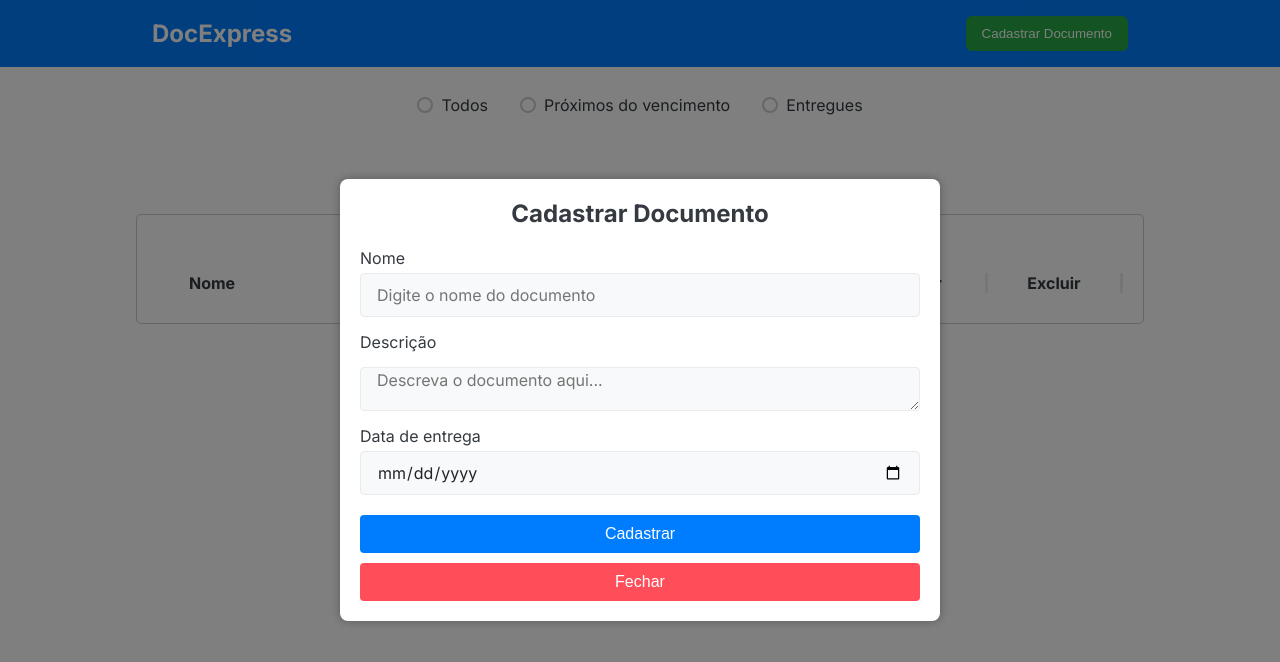
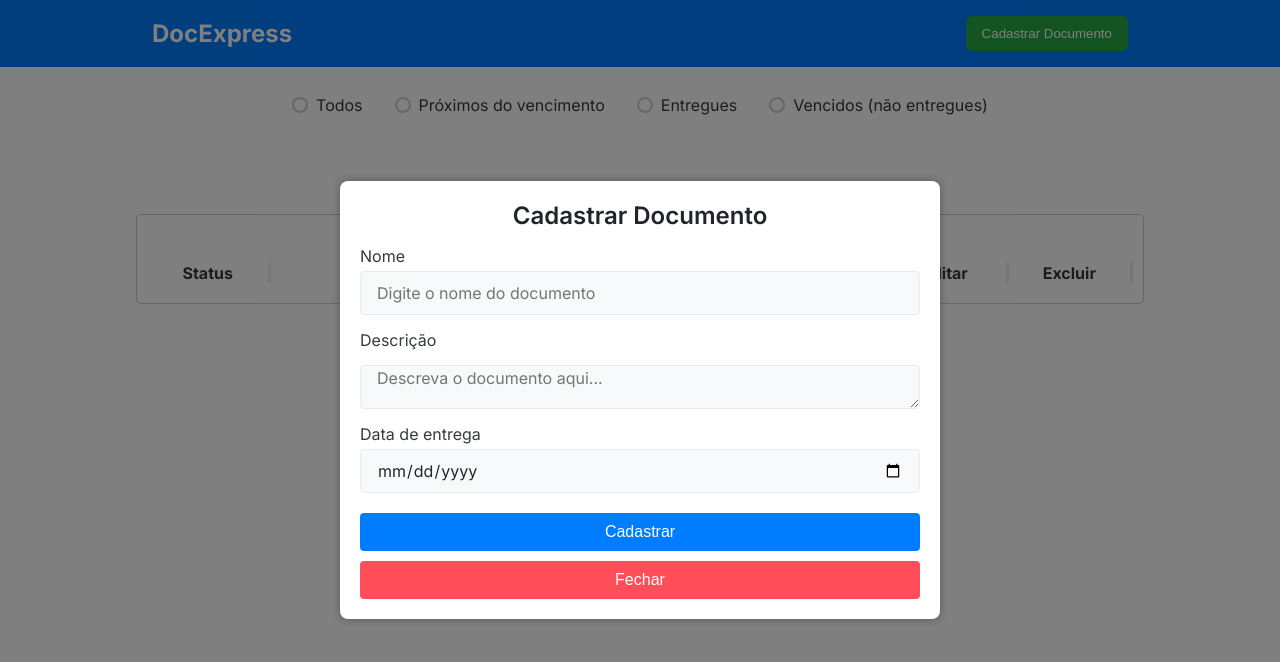
Before and after one commit to projeto-integrador-comp/doc_express_FrontEnd, a React (Vite) app: page /dashboard in a window 1280 px wide. Both pictures are taken after a click on the button "Cadastrar Documento". Shown: the top 662 px of the page. Built offline with nearby package versions, Linux system fonts and the light colour scheme.

Commit message:
alterações no layout, filtros e modais

```diff
--- a/src/components/DocumentForm/DocumentForm.jsx
+++ b/src/components/DocumentForm/DocumentForm.jsx
@@ -1,14 +1,22 @@
 import styles from "./DocumentForm.module.scss";
-import { useState } from "react";
+import { useEffect, useState } from "react";
 import Input from "../Input/Input";
 import Button from "../Button/Button";
 
-const DocumentForm = ({ onAddDocument }) => {
+const DocumentForm = ({ onAddDocument, existingData }) => {
   const [form, setForm] = useState({
     name: "",
     description: "",
     date: "",
   });
+
+  useEffect(() => {
+    if (existingData) {
+      setForm(existingData);
+    } else {
+      setForm({ name: "", description: "", date: "" });
+    }
+  }, [existingData]);
 
   const handleChange = (e) => {
     setForm({ ...form, [e.target.name]: e.target.value });
@@ -24,6 +32,10 @@ const DocumentForm = ({ onAddDocument }) => {
 
   return (
     <form onSubmit={handleSubmit} className={styles.form}>
+      <h2 className={styles.formTitle}>
+        {existingData ? "Editar Documento" : "Cadastrar Documento"}
+      </h2>
+
       <div className={styles.inputContainer}>
         <Input
           label="Nome"
@@ -51,7 +63,9 @@ const DocumentForm = ({ onAddDocument }) => {
           onChange={handleChange}
         />
       </div>
-      <Button type="submit">Cadastrar</Button>
+      <Button type="submit">
+        {existingData ? "Salvar Alterações" : "Cadastrar"}
+      </Button>
     </form>
   );
 };
--- a/src/components/DocumentForm/DocumentForm.module.scss
+++ b/src/components/DocumentForm/DocumentForm.module.scss
@@ -19,3 +19,11 @@
 // .dateContainer > div {
 //   flex: 1;
 // }
+
+.formTitle {
+  font-size: 1.5rem;
+  font-weight: 600;
+  margin-bottom: 1rem;
+  color: var(--gray100);
+  text-align: center;
+}
--- a/src/components/DocumentList/DocumentList.jsx
+++ b/src/components/DocumentList/DocumentList.jsx
@@ -9,7 +9,7 @@ const formatDate = (dateString) => {
   return `${day}-${month}-${year}`;
 };
 
-const DocumentList = ({ documents, setDocuments }) => {
+const DocumentList = ({ documents, setDocuments, onEdit, onDelete }) => {
   const handleCheckboxChange = (index) => {
     setDocuments((prevDocuments) =>
       prevDocuments.map((doc, i) =>
@@ -18,16 +18,10 @@ const DocumentList = ({ documents, setDocuments }) => {
     );
   };
 
-  const handleDelete = (index) => {
-    setDocuments((prevDocuments) =>
-      prevDocuments.filter((_, i) => i !== index)
-    );
-  };
-
   const getStatusDotClass = (doc) => {
-    if (doc.checked) {
-      return styles.statusDotGreen;
-    }
+    // if (doc.checked) {
+    //   return styles.statusDotGreen;
+    // }
 
     const docDate = new Date(doc.date);
     docDate.setHours(0, 0, 0, 0);
@@ -35,22 +29,27 @@ const DocumentList = ({ documents, setDocuments }) => {
     const today = new Date();
     today.setHours(0, 0, 0, 0);
 
-    const sevenDaysFromNow = new Date();
-    sevenDaysFromNow.setDate(today.getDate() + 7);
-    sevenDaysFromNow.setHours(0, 0, 0, 0);
+    const proximosDoVencimento = new Date();
+    proximosDoVencimento.setDate(today.getDate() + 15);
+    proximosDoVencimento.setHours(0, 0, 0, 0);
 
-    if (docDate >= today && docDate <= sevenDaysFromNow) {
+    if (docDate >= today && docDate <= proximosDoVencimento && !doc.checked) {
+      return styles.statusDotYellow;
+    }
+
+    if (docDate <= today && !doc.checked) {
       return styles.statusDotRed;
     }
 
-    return styles.statusDotYellow;
+    // return styles.statusDotYellow;
   };
 
   return (
     <div className={styles.listContainer}>
       <div className={styles.header}>
+        <span className={styles.documentActionHeader}>Status</span>
         <span className={styles.documentNameHeader}>Nome</span>
-        <span className={styles.documentHeader}>Data</span>
+        <span className={styles.documentHeader}>Vencimento</span>
         <span className={styles.documentHeader}>Editar</span>
         <span className={styles.documentHeader}>Excluir</span>
       </div>
@@ -62,12 +61,17 @@ const DocumentList = ({ documents, setDocuments }) => {
             doc.checked ? styles.completed : ""
           }`}
         >
-          <input
-            type="checkbox"
-            checked={doc.checked || false}
-            onChange={() => handleCheckboxChange(index)}
-            className={styles.checkbox}
-          />
+          <div className={styles.actionCell}>
+            <button
+              className={`${styles.finalizeButton} ${
+                doc.checked ? styles.reopen : ""
+              }`}
+              onClick={() => handleCheckboxChange(index)}
+            >
+              {doc.checked ? "Reabrir" : "Finalizar"}
+            </button>
+          </div>
+
           <span className={styles.documentName}>
             {/* Bolinha verde */}
             {/* {doc.checked && <span className={styles.statusDot} />} */}
@@ -77,16 +81,16 @@ const DocumentList = ({ documents, setDocuments }) => {
           <span className={styles.documentItem}>{formatDate(doc.date)}</span>
 
           <button
-            className={styles.iconButton}
-            onClick={() => alert("Editar ainda não implementado")}
+            className={styles.iconChangeButton}
+            onClick={() => onEdit(doc)} // aqui estava passando o index
             title="Editar"
           >
             <FaEdit />
           </button>
 
           <button
-            className={styles.iconButton}
-            onClick={() => handleDelete(index)}
+            className={styles.iconDeleteButton}
+            onClick={() => onDelete(doc)}
             title="Excluir"
           >
             <FaTrashAlt />
--- a/src/components/DocumentList/DocumentList.module.scss
+++ b/src/components/DocumentList/DocumentList.module.scss
@@ -6,7 +6,7 @@
 .header {
   display: flex;
   // background-color: #ddd;
-  padding: 10px;
+  // padding: 10px;
   font-weight: bold;
   border-radius: 5px;
   margin-bottom: 10px; /* Espaçamento entre o cabeçalho e os documentos */
@@ -17,7 +17,6 @@
   align-items: center;
   margin-bottom: 10px;
   height: 2.75rem;
-  padding: 0 16px;
   width: 100%;
   border: 1px solid var(--gray600);
   border-radius: 4px;
@@ -32,10 +31,16 @@
   // }
 }
 
+.documentActionHeader {
+  flex: 1;
+  text-align: center;
+  border-right: 3px solid var(--gray600);
+}
+
 .documentNameHeader {
-  margin-left: 2rem;
   flex: 4;
-  text-align: left;
+  text-align: center;
+  border-right: 3px solid var(--gray600);
 }
 .documentHeader {
   flex: 1;
@@ -43,9 +48,19 @@
   border-right: 3px solid var(--gray600);
 }
 
+
+.actionCell {
+  flex: 1;
+  display: flex;
+  justify-content: center;
+  align-items: center;
+  margin: 0 auto;
+}
+
 .documentName {
   flex: 4;
   text-align: left;
+  padding-left: 1rem;
 }
 .documentItem {
   flex: 1;
@@ -97,7 +112,7 @@
   background-color: var(--yellow);
 }
 
-.iconButton {
+.iconDeleteButton {
   flex: 1;
   display: flex;
   justify-content: center;
@@ -114,3 +129,50 @@
     color: var(--red);
   }
 }
+.iconChangeButton {
+  flex: 1;
+  display: flex;
+  justify-content: center;
+  align-items: center;
+  background: none;
+  border: none;
+  color: var(--gray400);
+  cursor: pointer;
+  font-size: 18px;
+  margin-left: 8px;
+  transition: color 0.2s;
+
+  &:hover {
+    color: var(--blue);
+  }
+}
+
+.finalizeButton {
+  font-family: var(--font-primary);
+  height: 2.375rem;
+  border-radius: 4px;
+  font-weight: 500;
+  font-size: 1rem;
+  width: 100%;
+  cursor: pointer;
+  transition: background 0.3s;
+
+  border: 1px solid var(--gray600);
+  background-color: transparent;
+  color: var(--gray100);
+  padding: 0 16px;
+
+  &:hover {
+    background-color: var(--color-primary);
+    color: var(--gray900);
+  }
+}
+
+.reopen {
+  background-color: var(--green);
+  color: var(--gray900);
+
+  &:hover {
+    background-color: color-mix(in srgb, var(--green) 85%, black);
+  }
+}
--- a/src/pages/DashboardPage/index.jsx
+++ b/src/pages/DashboardPage/index.jsx
@@ -9,36 +9,81 @@ export const DashboardPage = () => {
   const [selectedFilter, setSelectedFilter] = useState(null);
   const [isModalOpen, setIsModalOpen] = useState(false);
 
+  const [editData, setEditData] = useState(null);
+  const [docToDelete, setDocToDelete] = useState(null);
+
+  const openDeleteModal = (doc) => {
+    setDocToDelete(doc);
+  };
+
+  const confirmDelete = () => {
+    setDocuments((prev) => prev.filter((d) => d !== docToDelete));
+    setDocToDelete(null);
+  };
+
+  const cancelDelete = () => {
+    setDocToDelete(null);
+  };
+
   const handleAddDocument = (newDoc) => {
-    setDocuments([...documents, newDoc]);
+    if (editData) {
+      // Se for edição, atualiza o documento
+      const updatedDocs = documents.map((doc) =>
+        doc === editData ? { ...doc, ...newDoc } : doc
+      );
+      setDocuments(updatedDocs);
+      setEditData(null);
+    } else {
+      // Se for novo, adiciona
+      setDocuments([...documents, newDoc]);
+    }
+
     closeModal();
+  };
+
+  const handleEditDocument = (doc) => {
+    setEditData(doc);
+    setIsModalOpen(true);
   };
 
   const handleFilterChange = (e) => {
     setSelectedFilter(e.target.value);
   };
 
-  const openModal = () => setIsModalOpen(true);
+  const openModal = () => {
+    setEditData(null); // limpa qualquer edição anterior
+    setIsModalOpen(true);
+  };
+
   const closeModal = () => setIsModalOpen(false);
 
   const filteredDocuments =
     selectedFilter === "tipo2"
-      ? // ? documents.filter((doc) => new Date(doc.date) >= new Date())
-        documents.filter((doc) => {
+      ? documents.filter((doc) => {
           const docDate = new Date(doc.date);
-          docDate.setHours(0, 0, 0, 0); // zera a hora da data do doc
+          docDate.setHours(0, 0, 0, 0);
 
           const today = new Date();
-          today.setHours(0, 0, 0, 0); // zera a hora de hoje
+          today.setHours(0, 0, 0, 0);
 
           const sevenDaysFromNow = new Date();
-          sevenDaysFromNow.setDate(today.getDate() + 7);
-          sevenDaysFromNow.setHours(0, 0, 0, 0); // zera a hora do futuro
+          sevenDaysFromNow.setDate(today.getDate() + 15);
+          sevenDaysFromNow.setHours(0, 0, 0, 0);
 
           return docDate >= today && docDate <= sevenDaysFromNow;
         })
       : selectedFilter === "tipo3"
       ? documents.filter((doc) => doc.checked)
+      : selectedFilter === "tipo4"
+      ? documents.filter((doc) => {
+          const docDate = new Date(doc.date);
+          const today = new Date();
+
+          docDate.setHours(0, 0, 0, 0);
+          today.setHours(0, 0, 0, 0);
+
+          return docDate < today && !doc.checked;
+        })
       : documents;
 
   return (
@@ -48,11 +93,30 @@ export const DashboardPage = () => {
       {isModalOpen && (
         <div className={styles.modalOverlay}>
           <div className={styles.modalContent}>
-            <h2 className={styles.title}>Cadastrar Documento</h2>
-            <DocumentForm onAddDocument={handleAddDocument} />
+            {/* <h2 className={styles.title}>Cadastrar Documento</h2> */}
+            <DocumentForm
+              onAddDocument={handleAddDocument}
+              existingData={editData}
+            />
             <button className={styles.closeButton} onClick={closeModal}>
               Fechar
             </button>
+          </div>
+        </div>
+      )}
+
+      {docToDelete && (
+        <div className={styles.modalOverlay}>
+          <div className={styles.modalContent}>
+            <h3>Deseja realmente excluir "{docToDelete.name}"?</h3>
+            <div className={styles.buttonGroup}>
+              <button onClick={confirmDelete} className={styles.closeButton}>
+                Sim, excluir
+              </button>
+              <button onClick={cancelDelete} className={styles.openButton}>
+                Cancelar
+              </button>
+            </div>
           </div>
         </div>
       )}
@@ -92,6 +156,16 @@ export const DashboardPage = () => {
               />
               Entregues
             </label>
+            <label>
+              <input
+                type="radio"
+                name="documentFilter"
+                value="tipo4"
+                checked={selectedFilter === "tipo4"}
+                onChange={handleFilterChange}
+              />
+              Vencidos (não entregues)
+            </label>
           </div>
         </div>
       </fieldset>
@@ -105,6 +179,8 @@ export const DashboardPage = () => {
           <DocumentList
             documents={filteredDocuments}
             setDocuments={setDocuments}
+            onEdit={(doc) => handleEditDocument(doc)}
+            onDelete={(doc) => openDeleteModal(doc)}
           />
         </fieldset>
       </div>
```
Also changed, not shown: src/pages/DashboardPage/style.module.scss (+56 -16 lines).
